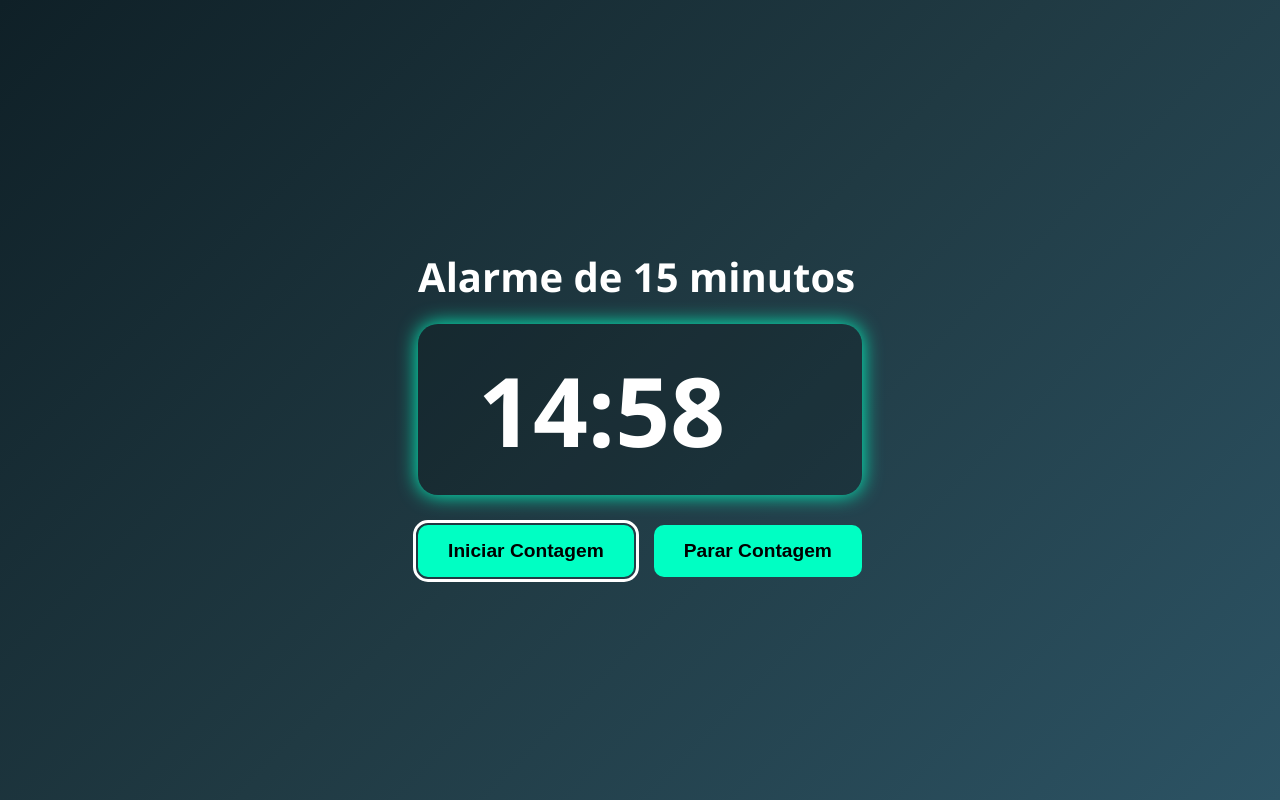
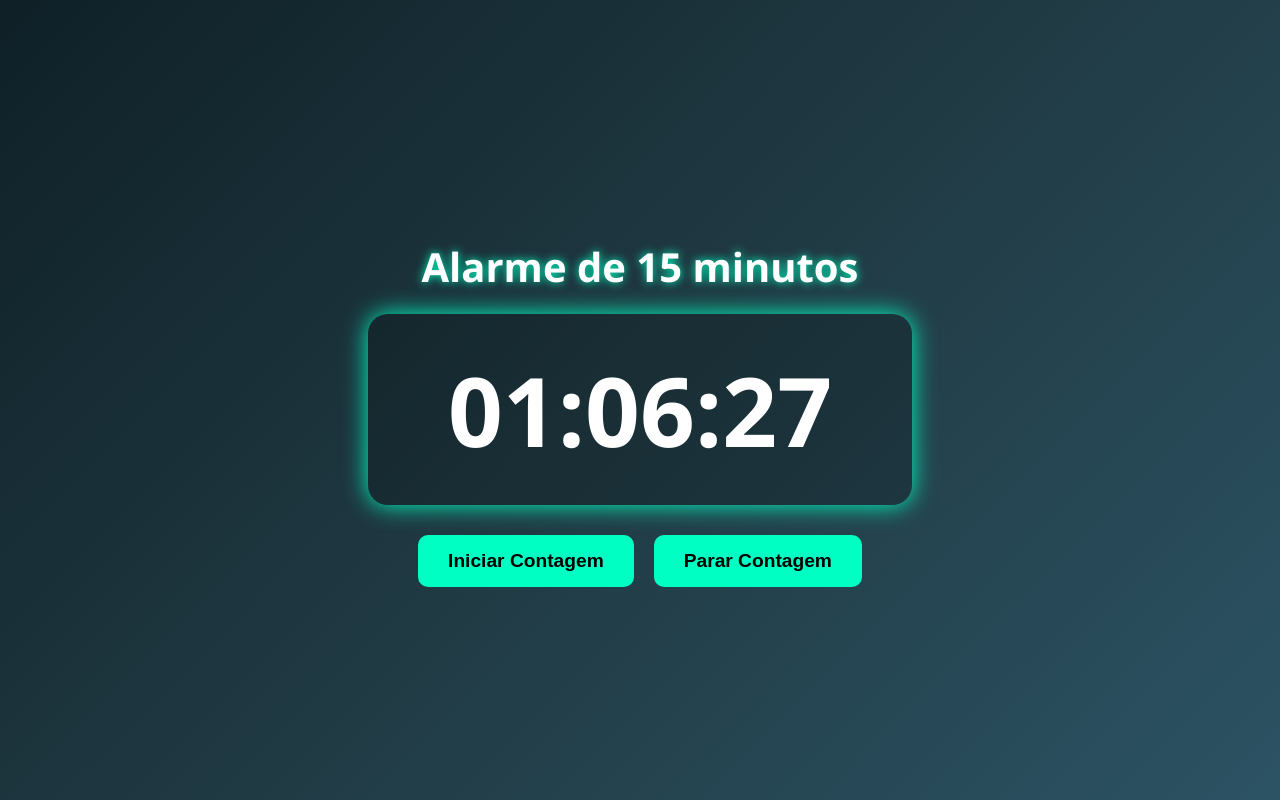
Before and after one commit to AndreLQueiroz/Alame-15-minutos, a plain HTML site: page index.html in a window 1280 px wide. Both pictures are taken after a click on the button "Iniciar Contagem". Drawn offline with Linux system fonts and the light colour scheme.

Commit message:
trocando codigo

```diff
--- a/index.html
+++ b/index.html
@@ -3,32 +3,34 @@
 <head>
   <meta charset="UTF-8" />
   <meta name="viewport" content="width=device-width, initial-scale=1.0"/>
-  <title>Contador de 15 minutos</title>
+  <title>Alarme Mundial - 15 em 15 minutos</title>
   <style>
     body {
-      background: linear-gradient(135deg, #0f2027, #203a43, #2c5364);
-      color: #fff;
-      font-family: 'Segoe UI', Tahoma, Geneva, Verdana, sans-serif;
+      margin: 0;
+      height: 100vh;
       display: flex;
-      flex-direction: column;
       align-items: center;
       justify-content: center;
-      height: 100vh;
-      margin: 0;
+      flex-direction: column;
+      background: linear-gradient(135deg, #0f2027, #203a43, #2c5364);
+      font-family: 'Segoe UI', Tahoma, Geneva, Verdana, sans-serif;
+      color: #fff;
     }
 
     h1 {
       font-size: 2.5rem;
+      font-weight: bold;
       margin-bottom: 20px;
+      text-shadow: 0 0 10px #00ffc3;
     }
 
     #clock {
       font-size: 6rem;
       font-weight: bold;
       background-color: rgba(0, 0, 0, 0.2);
-      padding: 20px 60px;
+      padding: 30px 80px;
       border-radius: 20px;
-      box-shadow: 0 0 20px #00ffc3;
+      box-shadow: 0 0 25px #00ffc3;
       margin-bottom: 30px;
     }
 
@@ -39,19 +41,14 @@
 
     button {
       background-color: #00ffc3;
+      color: #000;
+      font-weight: bold;
       border: none;
       padding: 15px 30px;
       font-size: 1.2rem;
       border-radius: 10px;
       cursor: pointer;
       transition: 0.3s;
-      color: #000;
-      font-weight: bold;
-    }
-
-    button:focus {
-      outline: 3px solid #ffffff;
-      outline-offset: 2px;
     }
 
     button:hover {
@@ -60,67 +57,54 @@
   </style>
 </head>
 <body>
-  <main role="main" aria-labelledby="titulo">
-    <h1 id="titulo">Alarme de 15 minutos</h1>
+  <h1>Alarme de 15 minutos</h1>
+  <div id="clock">--:--:--</div>
+  <div class="buttons">
+    <button onclick="startClock()">Iniciar Contagem</button>
+    <button onclick="stopClock()">Parar Contagem</button>
+  </div>
 
-    <div id="clock" role="timer" aria-live="polite" aria-label="Relógio regressivo">15:00</div>
-
-    <section class="buttons" aria-label="Controles de tempo">
-      <button onclick="startCountdown()" aria-label="Iniciar contagem de 15 minutos">Iniciar Contagem</button>
-      <button onclick="stopCountdown()" aria-label="Parar contagem atual">Parar Contagem</button>
-    </section>
-  </main>
+  <audio id="alarmSound" src="https://actions.google.com/sounds/v1/alarms/beep_short.ogg" preload="auto"></audio>
 
   <script>
-    let interval;
-    let timeLeft = 15 * 60; // 15 minutos em segundos
+    let clockInterval;
+    let lastAlarmMinute = null;
 
-    function formatTime(seconds) {
-      const min = Math.floor(seconds / 60);
-      const sec = seconds % 60;
-      return `${String(min).padStart(2, '0')}:${String(sec).padStart(2, '0')}`;
+    function updateClock() {
+      const now = new Date();
+      const options = {
+        timeZone: 'Europe/Lisbon',
+        hour: '2-digit',
+        minute: '2-digit',
+        second: '2-digit',
+        hour12: false
+      };
+      const timeString = new Intl.DateTimeFormat('pt-PT', options).format(now);
+      document.getElementById("clock").textContent = timeString;
+
+      const [hour, minute, second] = timeString.split(':').map(Number);
+
+      // Alarme exato em 00, 15, 30, 45 no segundo 0
+      if (minute % 15 === 0 && second === 0) {
+        const currentMinuteKey = `${hour}:${minute}`;
+        if (lastAlarmMinute !== currentMinuteKey) {
+          document.getElementById('alarmSound').play();
+          lastAlarmMinute = currentMinuteKey;
+        }
+      }
     }
 
-    function updateDisplay() {
-      document.getElementById('clock').textContent = formatTime(timeLeft);
+    function startClock() {
+      if (!clockInterval) {
+        updateClock(); // inicial imediato
+        clockInterval = setInterval(updateClock, 1000);
+      }
     }
 
-    function startCountdown() {
-      clearInterval(interval);
-      timeLeft = 15 * 60;
-      updateDisplay();
-
-      interval = setInterval(() => {
-        timeLeft--;
-        updateDisplay();
-
-        if (timeLeft < 0) {
-          clearInterval(interval);
-          document.getElementById('clock').textContent = "00:00";
-          announce("Tempo esgotado!");
-        }
-      }, 1000);
+    function stopClock() {
+      clearInterval(clockInterval);
+      clockInterval = null;
     }
-
-    function stopCountdown() {
-      clearInterval(interval);
-      announce("Contagem parada.");
-    }
-
-    // Para leitores de tela anunciarem alertas
-    function announce(message) {
-      const liveRegion = document.getElementById('live-region');
-      liveRegion.textContent = '';
-      setTimeout(() => {
-        liveRegion.textContent = message;
-      }, 100);
-    }
-
-    // Exibir tempo inicial
-    updateDisplay();
   </script>
-
-  <!-- Região invisível para alertas acessíveis -->
-  <div id="live-region" aria-live="assertive" style="position:absolute; left:-9999px; top:auto; width:1px; height:1px; overflow:hidden;"></div>
 </body>
 </html>
```
